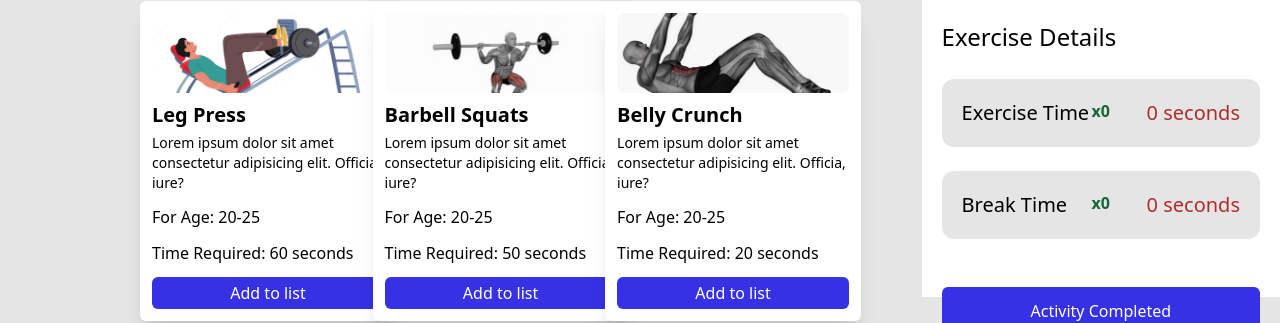
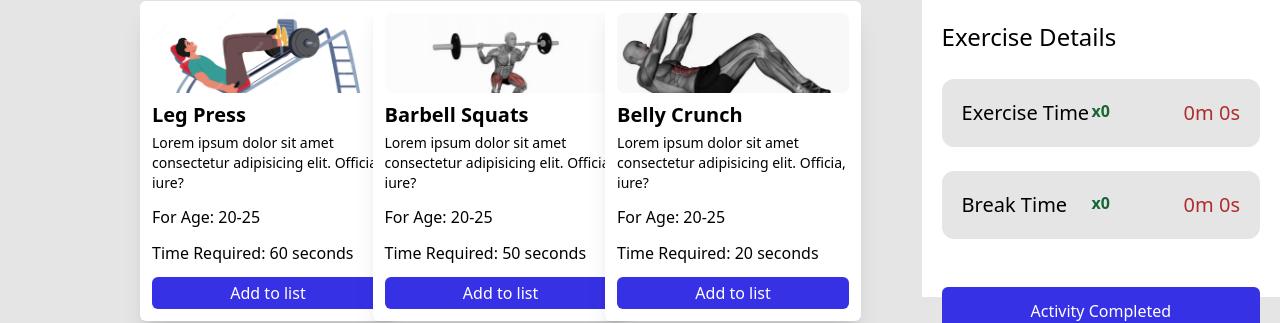
Before and after one commit to mahmudhafiz/active-club, a React (Create React App) app: page / in a window 1280 px wide. Shown: the part 503-826 px from the top of the page. Built offline with nearby package versions, Linux system fonts and the light colour scheme.

Commit message:
Little changed

```diff
--- a/src/components/SideBar.jsx
+++ b/src/components/SideBar.jsx
@@ -9,7 +9,7 @@ const SideBar = () => {
     let receivedArray = useContext(TimeContext);
 
     const notify = () => {
-        toast(`Congratulations! you have worked out for ${time + breakTime} seconds`);
+        toast(`Congratulations! you have worked out for ${Math.floor((time + breakTime) / 60)}m ${(time + breakTime) % 60}s`);
     }
 
     let time = 0;
@@ -131,7 +131,7 @@ const SideBar = () => {
                     </div>
                     <span className='text-green-800 font-bold'>x{receivedArray.length}</span>
                     <div className='w-32'>
-                        <div className='text-xl text-right text-[#a30909d6]'>{time} seconds</div>
+                        <div className='text-xl text-right text-[#a30909d6]'>{Math.floor(time / 60)}m {time % 60}s</div>
                     </div>
                 </div>
                 <div className='bg-[#E6E5E5] px-5 rounded-xl py-5 my-6 flex justify-between'>
@@ -140,7 +140,7 @@ const SideBar = () => {
                     </div>
                     <span className='text-green-800 font-bold'>x{noBreakTimes}</span>
                     <div className='w-32'>
-                        <div className='text-xl text-right text-[#a30909d6]'>{breakTime} seconds</div>
+                        <div className='text-xl text-right text-[#a30909d6]'>{Math.floor(breakTime / 60)}m {breakTime % 60}s</div>
                     </div>
                 </div>
             </div>
```
